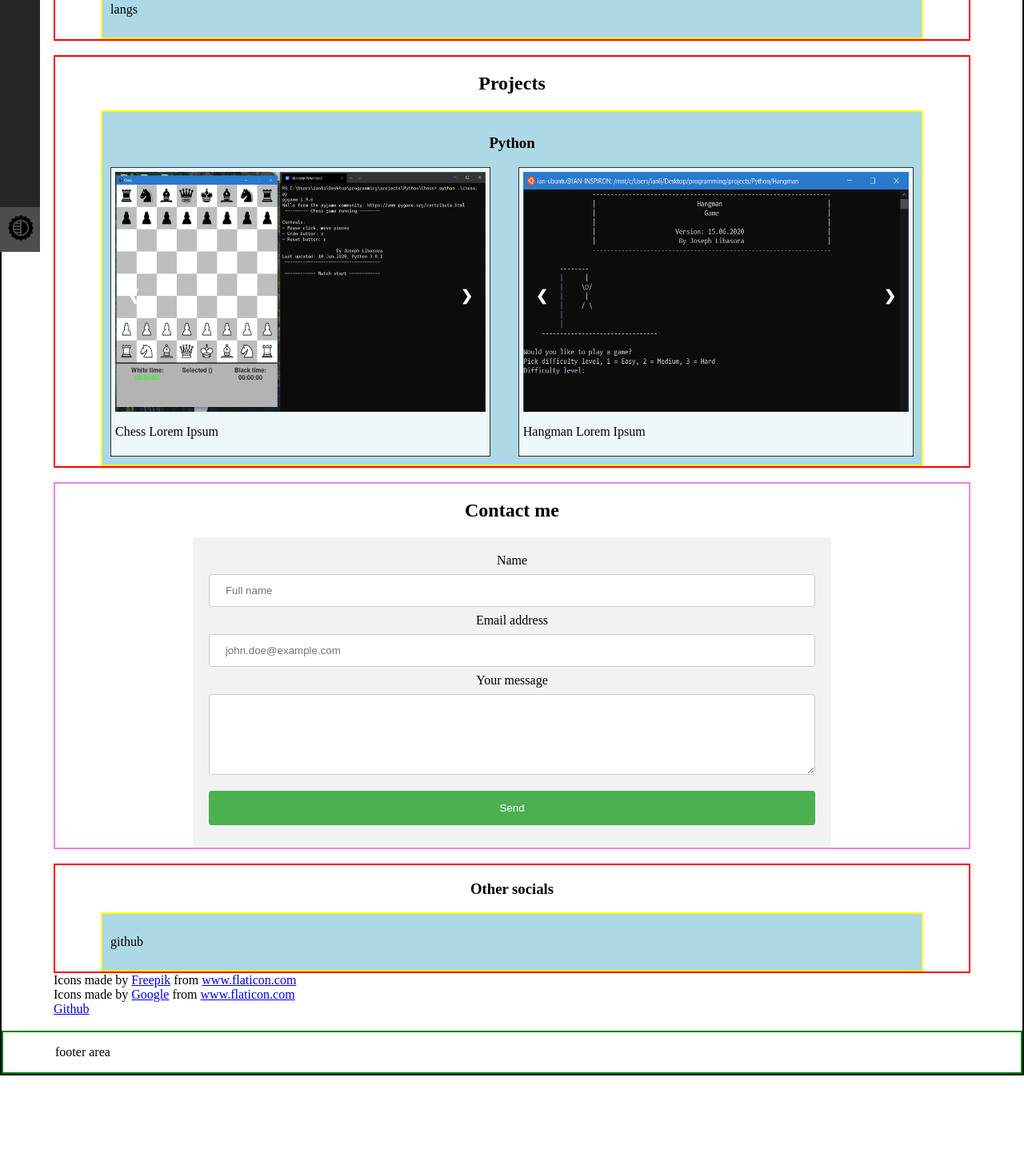
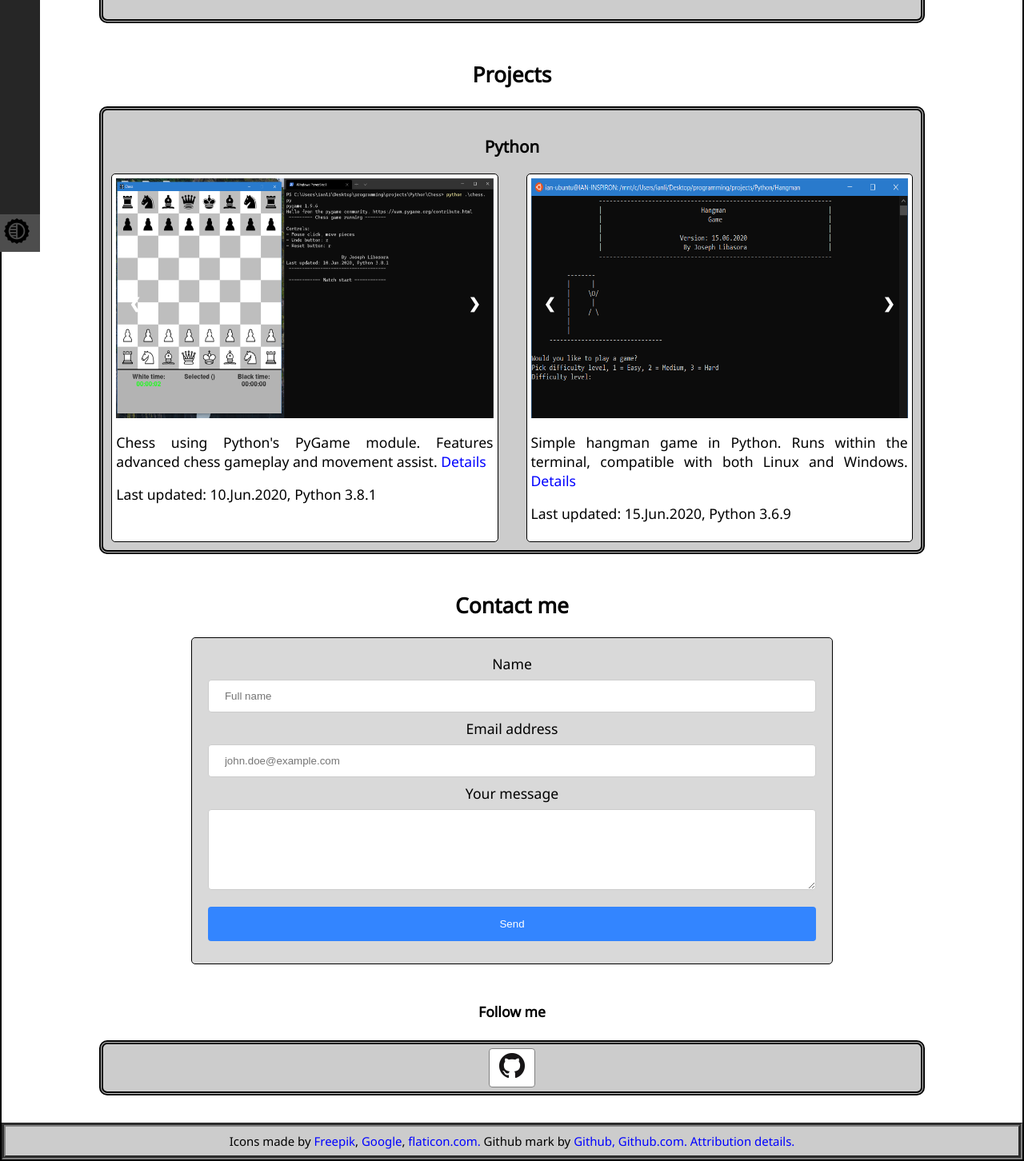
Before and after one commit to ianlibasora/ianlibasora.github.io, a plain HTML site: page index.html in a window 1280 px wide. Shown: the part 485-1937 px from the top of the page at 80% size. Before the commit the page ends 1830 px from the top, so only its background shows below. Drawn offline with nearby package versions, Linux system fonts and the light colour scheme.

Commit message:
Add files via upload

```diff
--- a/index.html
+++ b/index.html
@@ -4,13 +4,12 @@
    <meta charset="UTF-8">
    <meta name="viewport" content="width=device-width, initial-scale=1.0">
    <link rel="stylesheet" href="style.css"/>
+   <link href="https://fonts.googleapis.com/css2?family=Courgette&family=Noto+Sans&family=Playfair+Display:wght@800&display=swap" rel="stylesheet">
    <title>Joseph Libasora</title>
 </head>
 <body id="top">
    <section class="head">
-
       <h1>Joseph Libasora</h1>
-
    </section>
 
    <div class="nav-span">
@@ -24,7 +23,7 @@
       <a href="javascript:void(0)" class="closebtn" onclick="closeNav()">&times;</a>
       <a href="#top" onclick="closeNav()">Home</a>
       <a href="#about" onclick="closeNav()">About me</a>
-      <a href="#programming" onclick="closeNav()">Programming</a>
+      <a href="#languages" onclick="closeNav()">Languages</a>
       <a href="#projects" onclick="closeNav()">Projects</a>
       <a href="#contact" onclick="closeNav()">Contact me</a>
    </nav>
@@ -34,30 +33,20 @@
          <div class="content-container">
             <h2>About me</h2>
             <div class="content">
-               <p>Lorem ipsum Lorem ipsum Lorem ipsum Lorem ipsum Lorem ipsum Lorem ipsum Lorem ipsum Lorem ipsum </p>
-            </div>
-         </div>
-
-         <br>
-
-         <div class="content-container">
-            <h3>Interests</h3>
-            <div class="content">
-               <p>Lorem ipsum Lorem ipsum Lorem ipsum Lorem ipsum Lorem ipsum </p>
+               <p>I’m a 2nd year Computer Applications and Software Engineering student at Dublin City University. Overall, I have a general interest both computing and aviation.</p>
             </div>
          </div>
       </section>
 
       <br>
 
-      <section id="programming">
+      <section id="languages">
          <div class="content-container">
-            <h2>Programming</h2>
+            <h2>Languages</h2>
             <div class="content">
-               <p>langs</p>
+               <p>My primary programming language is Python. I also have some experience with JavaScript. I am also in the process of learning C++.</p>
             </div>
          </div>
-
       </section>
 
       <br>
@@ -70,62 +59,89 @@
                <div class="grid-container">
                   <div class="grid-item">
                      <div class="slide-container">
-                        <div class="slide1">
+                        <div class="slide0">
                            <img src="images/chess_1.png" alt="Chess game start" width="550" height="300">
                         </div>
-                        <div class="slide1">
+                        <div class="slide0">
                            <img src="images/chess_2.png" alt="Checkmate" width="550" height="300">
                         </div>
-                        <div class="slide1">
+                        <div class="slide0">
                            <img src="images/chess_3.png" alt="Check" width="550" height="300">
                         </div>
-                        <div class="slide1">
+                        <div class="slide0">
                            <img src="images/chess_4.png" alt="Bishop move highlighting" width="550" height="300">
                         </div>
-                        <div class="slide1">
+                        <div class="slide0">
                            <img src="images/chess_5.png" alt="Pawn promotion" width="550" height="300">
                         </div>
 
                         <a class="prev" onclick="chSlide(-1, 0)">&#10094;</a>
                         <a class="next" onclick="chSlide(1, 0)">&#10095;</a>
                      </div>
+                     <p>Chess using Python's PyGame module. Features advanced chess gameplay and movement assist. <a href="https://github.com/ianlibasora/Chess-Game">Details</a></p>
+                     <p>Last updated: 10.Jun.2020, Python 3.8.1</p>
+                  </div>
 
-                     <p>Chess Lorem Ipsum</p>
-                     <!-- incl github link -->
-
-
-
-                  </div>
                   <div class="grid-item">
                      <div class="slide-container">
-                        <div class="slide2">
+                        <div class="slide1">
                            <img src="images/hangman_1.png" alt="Hangman start" width="550" height="300">
                         </div>
-                        <div class="slide2">
+                        <div class="slide1">
                            <img src="images/hangman_2.png" alt="Hangman midgame" width="550" height="300">
                         </div>
-                        <div class="slide2">
+                        <div class="slide1">
                            <img src="images/hangman_3.png" alt="Hangman win" width="550" height="300">
                         </div>
-                        <div class="slide2">
+                        <div class="slide1">
                            <img src="images/hangman_4.png" alt="Hangman loss" width="550" height="300">
                         </div>
 
                         <a class="prev" onclick="chSlide(-1, 1)">&#10094;</a>
                         <a class="next" onclick="chSlide(1, 1)">&#10095;</a>
                      </div>
-
-                     <p>Hangman Lorem Ipsum</p>
-                     <!-- incl github link -->
+                     <p>Simple hangman game in Python. Runs within the terminal, compatible with both Linux and Windows. <a href="https://github.com/ianlibasora/Hangman-Game">Details</a></p>
+                     <p>Last updated: 15.Jun.2020, Python 3.6.9</p>
                   </div>
                </div>
 
                <!-- template -->
                <!-- <h3>C++</h3>
                <div class="grid-container">
-                  <div class="grid-item">3</div>
-                  <div class="grid-item">4</div>
+                  <div class="grid-item">
+                     <div class="slide-container">
+                        <div class="slide2">
+                           <img src="images/chess_1.png" alt="" width="550" height="300">
+                        </div>
+                        <div class="slide2">
+                           <img src="images/chess_1.png" alt="" width="550" height="300">
+                        </div>
+
+                        <a class="prev" onclick="chSlide(-1, 2)">&#10094;</a>
+                        <a class="next" onclick="chSlide(1, 2)">&#10095;</a>
+                     </div>
+
+                     <p>Lorem ipsum incl github</p>
+                  </div>
+
+                  <div class="grid-item">
+                     <div class="slide-container">
+                        <div class="slide3">
+                           <img src="images/chess_1.png" alt="" width="550" height="300">
+                        </div>
+
+                        <div class="slide3">
+                           <img src="images/chess_1.png" alt="" width="550" height="300">
+                        </div>
+
+                        <a class="prev" onclick="chSlide(-1, 3)">&#10094;</a>
+                        <a class="next" onclick="chSlide(1, 3)">&#10095;</a>
+                     </div>
+
+                     <p>Lorem ipsum incl github</p>
+                  </div>
                </div> -->
+               <!-- end template -->
 
             </div>
          </div>
@@ -148,27 +164,24 @@
 
                <input type="submit" value="Send"/>
             </form>
-
          </div>
 
          <br>
 
          <div class="content-container">
-            <h3>Other socials</h3>
-
-            <div class="content">
-               <p>github</p>
+            <h4>Follow me</h4>
+            <div class="social-grid-container">
+               <div class="social-grid-item"><!-- github asset -->
+                  <a href="https://github.com/ianlibasora"><img src="images/GitHub-Mark-32px.png" alt="Github link" width="32" height="32"></a>
+               </div>
+               <!-- template -->
+               <!-- <div class="social-grid-item">
+                  <a href="">img src=""" alt="" width="32" height="32"></a>
+               </div> -->
+               <!-- end template -->
             </div>
-
          </div>
-
       </section>
-
-      <!-- incl in footer -->
-      <div>Icons made by <a href="https://www.flaticon.com/authors/freepik" title="Freepik">Freepik</a> from <a href="https://www.flaticon.com/" title="Flaticon">www.flaticon.com</a></div>
-      <div>Icons made by <a href="https://www.flaticon.com/authors/google" title="Google">Google</a> from <a href="https://www.flaticon.com/" title="Flaticon">www.flaticon.com</a></div>
-      <a href="https://github.com/ianlibasora" title="Github">Github</a>
-
    </main>
 
    <br>
@@ -177,29 +190,11 @@
 
    <footer>
       <div class="foot-content">
-         <p>footer area</p>
+         <span>Icons made by <a href="https://www.flaticon.com/authors/freepik" title="Light/Dark buttons">Freepik</a>, <a href="https://www.flaticon.com/authors/google" title="Up chevron">Google</a>, <a href="https://www.flaticon.com/" title="Flaticon">flaticon.com.</a></span>
+         <span>Github mark by <a href="https://github.com/" title="Github mark">Github, </a><a href="https://github.com/logos" title="Github logos">Github.com.</a></span>
+         <span><a href="tmp" title="Attribution details">Attribution details.</a></span>
       </div>
    </footer>
-
-   <!-- <a href="#top">Return to top</a> -->
-   <!-- remember CLOSE server -->
-
-   <!--
-   <p>side nav bar</p>
-   <p>js nav bar expand out</p> -->
-   <!-- <section id="tmp">
-   <h2>Things to include</h2>
-   <ul>
-      <li>Interests</li>
-      <li>projects</li>
-      <li>Links? linkedin</li>
-      <li>Contact me, ==> research how to do properly</li>
-   </ul>
-
-   </section>
-
-   <p>Images?</p> -->
-
    <script src="script.js"></script>
 </body>
 </html>
--- a/script.js
+++ b/script.js
@@ -10,9 +10,11 @@ function closeNav() {
 
 // Slides
 var slideIndex = [1, 1];
-var slideId = ["slide1", "slide2"]
+var slideId = ["slide0", "slide1"]
 showSlides(1, 0);
 showSlides(1, 1);
+// showSlides(1, 2);
+// showSlides(1, 3);
 
 function chSlide(n, no) {
   showSlides(slideIndex[no] += n, no);
@@ -36,14 +38,10 @@ function chLight() {
       document.getElementById("chBtn").src = "images/dark.png";
       document.body.style.backgroundColor = "white";
       document.body.style.color = "black";
-      // document.form.style.color = "";
-      // document.form.style.backgroundColor = "";
    } else {
       document.getElementById("chBtn").src = "images/light.png";
       document.body.style.backgroundColor = "#333333";
       document.body.style.color = "white";
-      // document.form.style.color = "";
-      // document.form.style.backgroundColor = "";
    }
 }
 
@@ -53,14 +51,10 @@ if (7 < time < 7) {
    document.getElementById("chBtn").src = "images/dark.png";
    document.body.style.backgroundColor = "white";
    document.body.style.color = "black";
-   // document.form.style.color = "";
-   // document.form.style.backgroundColor = "";
 } else {
    document.getElementById("chBtn").src = "images/light.png";
    document.body.style.backgroundColor = "#333333";
    document.body.style.color = "white";
-   // document.form.style.color = "";
-   // document.form.style.backgroundColor = "";
 }
 
 // Return to top
--- a/style.css
+++ b/style.css
@@ -13,7 +13,19 @@ body {
    border: 2px solid black;
    margin: 0px;
    color: black;
-   background-color: white;
+   background-color: #e6e6e6;
+   font-size: 110%;
+   font-family: 'Noto Sans', sans-serif;
+}
+
+a:link, a:visited {
+   text-decoration: none;
+   color: blue;
+}
+
+a:hover, a:active {
+   text-decoration: underline;
+   color: red;
 }
 
 /* --- nav --- */
@@ -70,24 +82,26 @@ body {
 
 /* --- header --- */
 .head {
-   border: 2px solid blue;/*------------------------------*/
+   border: 8px groove grey;
    text-align: center;
    background-image: url("images/wallpaper.jpg");
    color: black;
+   font-size: 110%;
+   font-family: 'Playfair Display', serif;
 }
 
 /* --- content --- */
 .content-container {
-   border: 2px solid red;/*------------------------------*/
    text-align: center;
 }
 
 .content {
-   border: 2px solid yellow;/*------------------------------*/
+   border: 5px double black;
+   border-radius: 10px;
    text-align: justify;
    margin: 0px 5% 0px 5%;
    padding: 10px;
-   background-color: lightblue;/*------------------------------*/
+   background-color: #cccccc;
    color: black;
 }
 
@@ -106,8 +120,9 @@ body {
 }
 
 .grid-item {
-   background-color: rgba(255, 255, 255, 0.8);/*------------------------------*/
-   border: 1px solid rgba(0, 0, 0, 0.8);/*------------------------------*/
+   background-color: white;
+   border: 1px solid black;
+   border-radius: 5px;
    padding: 5px;
    text-align: justify;
 }
@@ -124,7 +139,7 @@ body {
    width: 100%;
 }
 
-.slide1, .slide2 {
+.slide0, .slide1 {
    display: none;
 }
 
@@ -151,12 +166,31 @@ body {
 .prev:hover, .next:hover {
    background-color: #f1f1f1;
    color: black;
+   text-decoration: none;
 }
 
+/* --- socials --- */
+.social-grid-container {
+   display: grid;
+   grid-column-gap: 40px;
+   grid-template-columns: auto;/* --- adjust for more cols. --- */
+   padding: 5px 42% 5px 42%;
+   background-color: #cccccc;
+   margin: 10px 5% 10px 5%;
+   border: 5px double black;
+   border-radius: 10px;
+}
+
+.social-grid-item {
+   background-color: white;
+   border: 1px solid grey;
+   border-radius: 4px;
+   text-align: center;
+   padding: 5px 0px 5px 0px;
+}
 
 /* --- form --- */
 #form-container {
-   border: 2px solid violet;/*--------------------------------------*/
    text-align: center;
    padding: 0px 15% 0px 15%;
 }
@@ -166,14 +200,14 @@ input[type=text], input[type=email], textarea {
    padding: 12px 20px;
    margin: 8px 0;
    display: inline-block;
-   border: 1px solid #ccc;/*------------------------------*/
+   border: 1px solid #ccc;
    border-radius: 4px;
    box-sizing: border-box;
 }
 
 input[type=submit] {
    width: 100%;
-   background-color: #4CAF50;/*------------------------------*/
+   background-color: #3385ff;
    color: white;
    padding: 14px 20px;
    margin: 8px 0;
@@ -183,28 +217,35 @@ input[type=submit] {
 }
 
 input[type=submit]:hover {
-   background-color: #45a049;/*------------------------------*/
+   background-color: #1a1aff;/*------------------------------*/
 }
 
 form {
+   border: 1px solid black;
    border-radius: 5px;
-   background-color: #f2f2f2;/*------------------------------*/
+   background-color: #d9d9d9;
    padding: 20px;
+   color: black;
 }
 
 /* --- footer --- */
 footer {
-   border: 2px solid green;
+   border: 5px groove grey;
+   font-size: 85%;
+   text-align: center;
+   background-color: #cccccc;
+   color: black;
 }
 
 .foot-content {
    margin: 0px 65px 0px 65px;
+   padding: 8px;
 }
 
 /* --- light/dark mode --- */
 .light-dark {
    background-color: #4d4d4d;
-   padding: 10px;
+   padding: 5px;
    position: fixed;
    left: 0;
    bottom: 0;
@@ -221,9 +262,9 @@ footer {
    right: 30px;
    z-index: 99;
    font-size: 18px;
-   border: 2px groove #8c8c8c;/*------------------------------*/
+   border: 2px groove #8c8c8c;
    outline: none;
-   background-color: #b3b3b3;/*------------------------------*/
+   background-color: #b3b3b3;
    cursor: pointer;
    padding: 15px;
    border-radius: 6px;
@@ -243,4 +284,5 @@ footer {
       width: 100%;
       height: 100%;
    }
+   .social-grid-container {padding: 5px 35% 5px 35%;}/* --- adjust for more cols. --- */
 }
```
Also changed, not shown: 1 other file.
